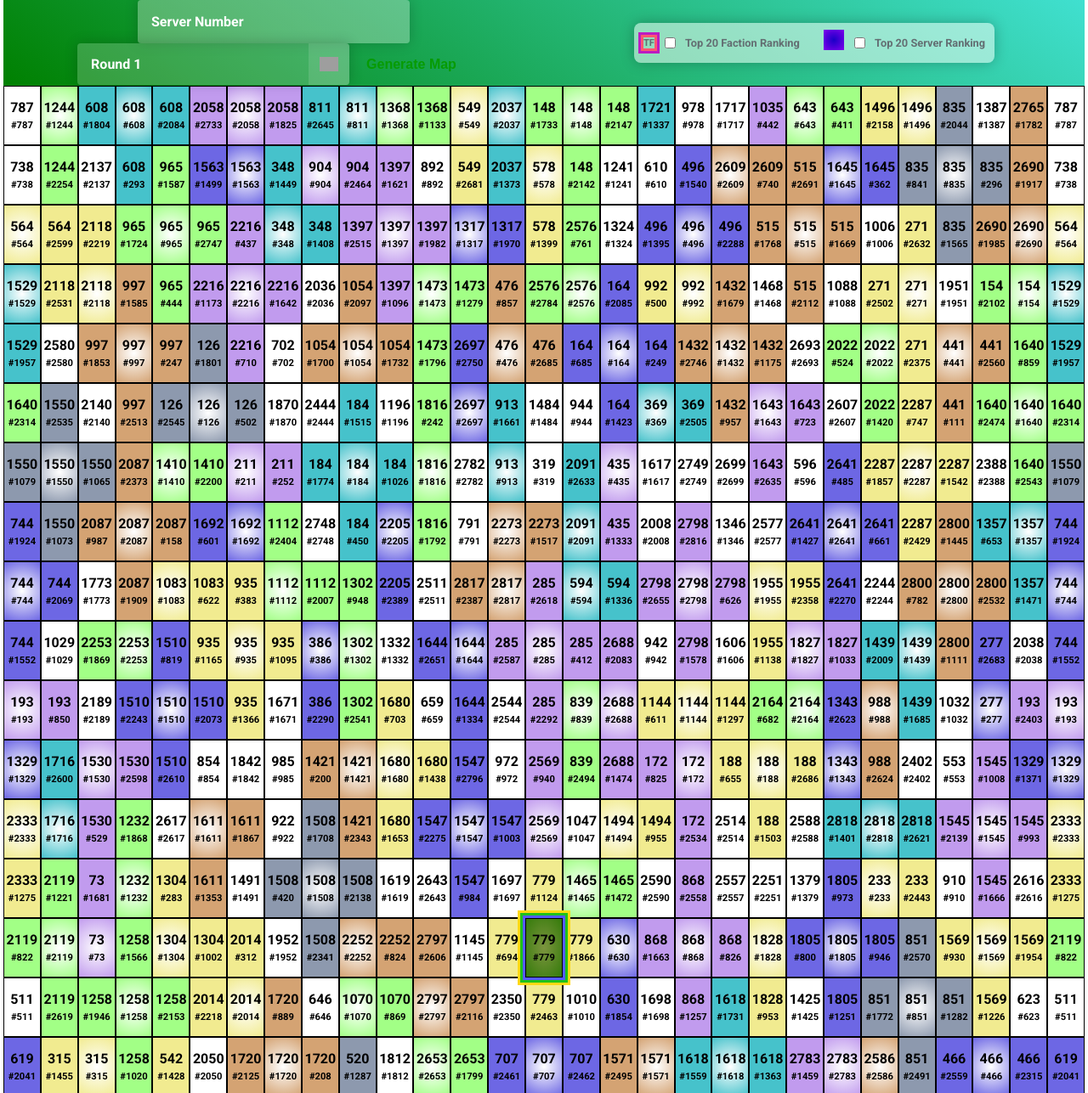
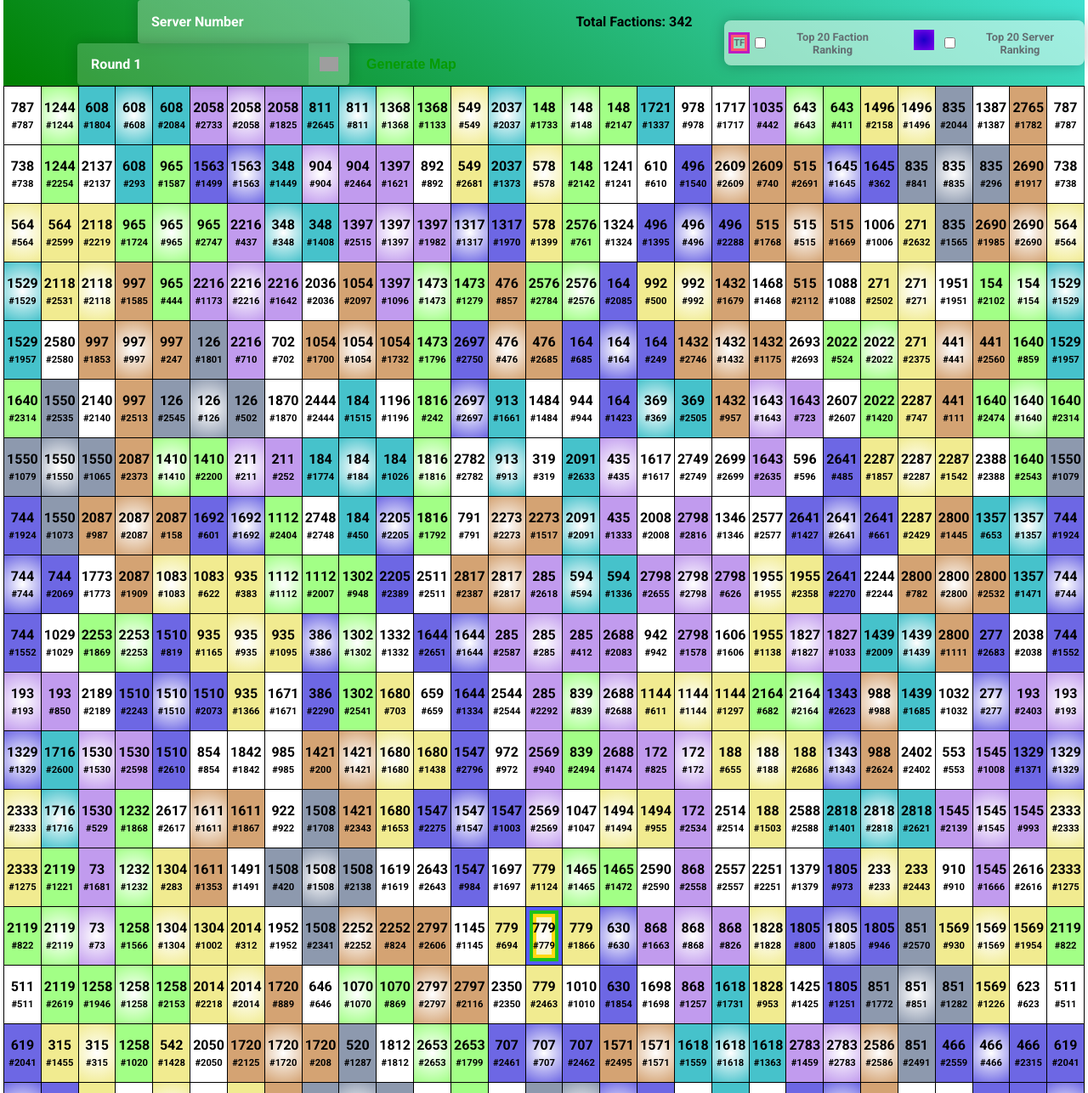
Before and after one commit to dshresthasum/udmap, a website with bundled scripts: page src/index.html in a window 1280 px wide. Shown: the top 1287 px of the page at 85% size. Built offline with nearby package versions, Linux system fonts and the light colour scheme; grey boxes are pictures that could not be loaded.

Commit message:
reduced border, better visual with total factions dispaly

```diff
--- a/src/css/styles.css
+++ b/src/css/styles.css
@@ -21,13 +21,18 @@ body {
 #map-container {
 	display: grid;
 	grid-template-columns: repeat(29, 1fr);
+	border-top: 1px solid;
+	border-left: 1px solid;
 }
 #header-container {
 	display: grid;
-	grid-template-columns: repeat(2, 1fr);
+	grid-template-columns: 3fr 1fr 2fr;
 	background: linear-gradient(35deg, green, turquoise);
 }
 
+#total-factions {
+	padding: 1em;
+}
 /* <select> styles */
 select,
 input[type="number"] {
@@ -89,11 +94,12 @@ input[type="number"] {
 }
 .cell {
 	padding: 15px 0;
-	border: 1px solid;
+	border-bottom: 1px solid;
 	text-align: center;
 	font-size: 1em;
 	font-weight: bold;
 	position: relative;
+	border-right: 1px solid;
 }
 /* .cell:before {
 	content: " ";
@@ -199,13 +205,17 @@ p {
 	box-shadow: none;
 }
 
-.visible-tf,
+.visible-tf {
+	box-shadow: inset rgb(255, 85, 113) 0px 0px 0px 4px,
+		inset rgb(188, 27, 193) 0px 0px 0px 9px;
+	z-index: 11;
+}
+
 .top-faction-legend {
 	box-shadow: rgb(255, 85, 113) 0px 0px 0px 3px,
 		rgb(188, 27, 193) 0px 0px 0px 6px;
 	z-index: 11;
 }
-
 .visible-ts,
 .top-server-legend {
 	background: rgb(26, 0, 199) !important;
@@ -217,11 +227,9 @@ p {
 	color: #fff;
 }
 .main-server {
-	background: #7c943f !important;
-	background: radial-gradient(at center, #7c943f, #347b0a) !important;
-	box-shadow: rgb(85, 91, 255) 0px 0px 0px 3px, rgb(31, 193, 27) 0px 0px 0px 6px,
-		rgb(255, 217, 19) 0px 0px 0px 9px;
-	z-index: 11;
+	box-shadow: inset rgb(85, 91, 255) 0px 0px 0px 4px,
+		inset rgb(31, 193, 27) 0px 0px 0px 8px,
+		inset rgb(255, 217, 19) 0px 0px 0px 12px;
 }
 
 .ts-span {
--- a/src/index.html
+++ b/src/index.html
@@ -25,7 +25,7 @@
 				<select name="rounds" id="rounds"></select>
 				<button id="generate">Generate Map</button>
 			</div>
-
+			<div id="total-factions"></div>
 			<div id="legend">
 				<section>
 					<span class="top-faction-legend">TF</span>
--- a/src/js/tw.js
+++ b/src/js/tw.js
@@ -10,7 +10,10 @@ let fetcher = (url, server = 779, round = 0) => {
 		.then((response) => response.json())
 		.then((json) => {
 			originalData = [...json];
-			getFactions(originalData);
+			factions = originalData.filter((item) => item.msid === item.sid);
+			document.getElementById(
+				"total-factions"
+			).innerHTML = `Total Factions: ${factions.length}`;
 			let sortedMap = adjusttMap(json, server);
 			if (sortedMap) drawMap(sortedMap, server, round);
 		});
@@ -19,14 +22,9 @@ let fetcher = (url, server = 779, round = 0) => {
 window.onload = () => {
 	let round = factionMap.length - 1;
 	fetcher(`./json/ud_2_round_${round}.json`, 779, round);
-	//console.log(results);
 	loadRounds();
 };
 
-function getFactions(data) {
-	factions = data.filter((item) => item.msid === item.sid);
-	console.log(factions);
-}
 function adjusttMap(res, server = 779) {
 	let fullData = [];
 	let validServer = res.filter((item) => item.sid === server);
@@ -110,32 +108,23 @@ function drawCell(item, server, udRound) {
 	}
 
 	let count = getMsidCount(item.msid);
-	if (item.sid !== item.msid && count > 1)
-		cell.style.background = colors[item.color];
-
-	// if (item.sid !== item.msid && count == 1) {
-	// 	//cell.style.background = "none !important";
-	// }
 
 	//faction leader
 	if (item.sid === item.msid && count > 1) {
-		//cell.style.background = "rgb(255, 255, 255)";
-
 		cell.style.background = `radial-gradient(
 			circle,
 			rgba(255, 255, 255, 0) 0%,
 			${colors[item.color]} 100%
 		) `;
-		//cell.classList.add("faction-leader");
-		// 	background: rgb(255, 255, 255) !important;
-		//background: !important;
 	}
+	//faction subordinates
+	if (item.sid !== item.msid && count > 1)
+		cell.style.background = colors[item.color];
 
+	//if color data is not assigned on the json, assign color for the faction
 	if (!item.color && count > 1) {
 		cell.style.background = colors[7];
 		if (item.msid === item.sid) {
-			//cell.style.background = "rgb(255, 255, 255)";
-
 			cell.style.background = `radial-gradient(
 			circle,
 			rgba(255, 255, 255, 0) 0%,
@@ -149,8 +138,7 @@ function drawCell(item, server, udRound) {
 
 	//let subFaction = item.sid !== item.msid ? "class ='sub-faction'" : "";
 
-	cell.innerHTML = `<div >${item.msid}</div>`;
-	cell.innerHTML += `<span>#${item.sid}</span>`;
+	cell.innerHTML = `<div >${item.msid}</div> <span>#${item.sid}</span>`;
 
 	if (item.isRebel) {
 		cell.classList.add("rebel");
@@ -158,6 +146,7 @@ function drawCell(item, server, udRound) {
 
 	mapContainer.appendChild(cell);
 }
+
 function sortMap(normalizedData) {
 	let data = [];
 	for (let i = 0; i < MAP_WIDTH; i++) {
@@ -204,7 +193,3 @@ document.getElementById("top-server").addEventListener("click", () => {
 	let topServer = document.querySelectorAll(".top-server");
 	topServer.forEach((top) => top.classList.toggle("visible-ts"));
 });
-
-function getRandom(min = 4, max = 9) {
-	return Math.floor(Math.random() * (max - min) + 1);
-}
```
Also changed, not shown: src/js/weekly.js (+8 -0 lines).
